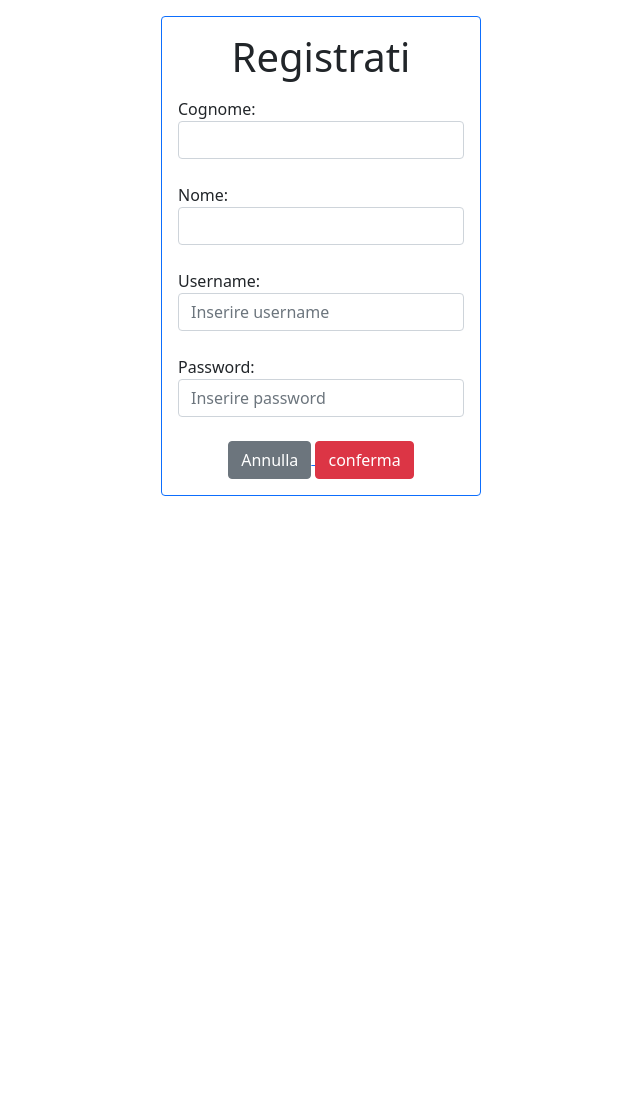
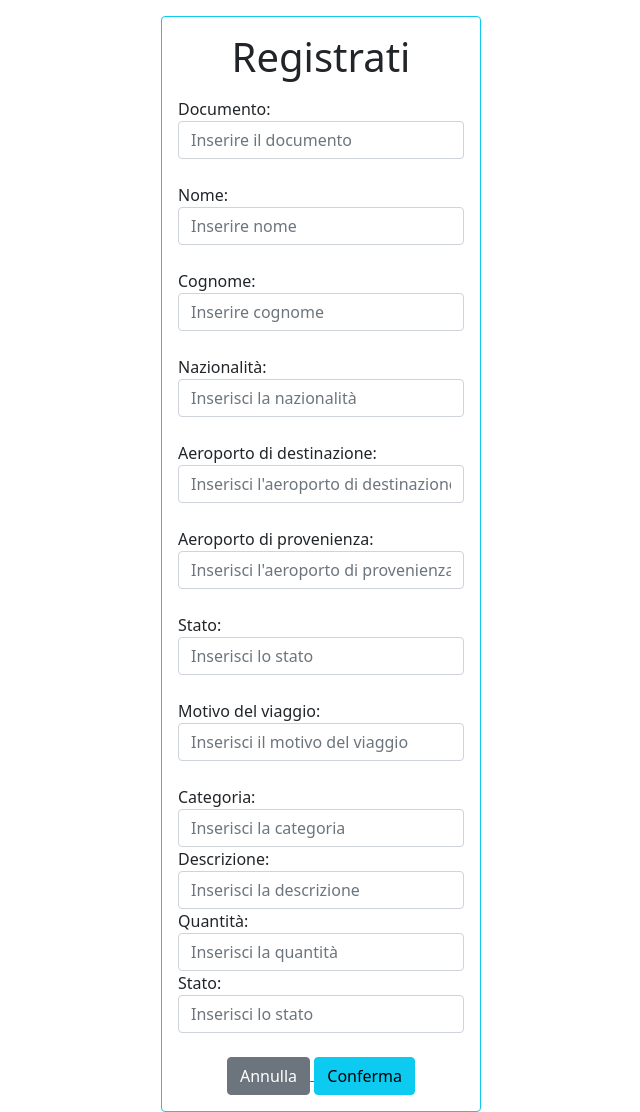
Before and after one commit to nishi024/seconda_prova_info, a PHP site: page /registrazione.php in a window 1280 px wide. Shown: the whole page, without its empty margins (319-959 px from the left). Before the commit the page ends 800 px from the top, so only its background shows below. Run offline with PHP 8.4, Linux system fonts and the light colour scheme.

Commit message:
Update registrazione.php

```diff
--- a/Sito Aeroporto/registrazione.php
+++ b/Sito Aeroporto/registrazione.php
@@ -11,21 +11,55 @@ session_start();
 </head>
 
 <body>
-    <div class="container w-25 mt-3 p-3 border border-primary rounded">
+    <div class="container w-25 mt-3 p-3 border border-info rounded">
         <h1 class="mb-3 text-center">Registrati</h1>
         <form action="index.php" method="post">
-            Cognome: <input type="text" name="cognome" id="cognome" class="form-control" required><br>
+            Documento: <input type="text" name="documento" id="documento" class="form-control" placeholder="Inserire il documento" required><br>
+            Nome: <input type="text" name="nome" id="nome" class="form-control" placeholder="Inserire nome" required><br>
+            Cognome: <input type="text" name="cognome" id="cognome" class="form-control" placeholder="Inserire cognome" required><br>
+            <div class="form-group">
+                <label for="nazionalita">Nazionalità:</label>
+                <input type="text" class="form-control" id="nazionalita" name="nazionalita" placeholder="Inserisci la nazionalità" required>
+            </div><br>
+            <div class="form-group">
+                <label for="aeroportoDest">Aeroporto di destinazione:</label>
+                <input type="text" class="form-control" id="aeroportoDest" name="aeroportoDest" placeholder="Inserisci l'aeroporto di destinazione">
+            </div><br>
+            <div class="form-group">
+                <label for="aeroportoProv">Aeroporto di provenienza:</label>
+                <input type="text" class="form-control" id="aeroportoProv" name="aeroportoProv" placeholder="Inserisci l'aeroporto di provenienza">
+            </div><br>
+            <div class="form-group">
+                <label for="stato">Stato:</label>
+                <input type="text" class="form-control" id="stato" name="stato" placeholder="Inserisci lo stato">
+            </div><br>
+            <div class="form-group">
+                <label for="motivoViaggio">Motivo del viaggio:</label>
+                <input type="text" class="form-control" id="motivoViaggio" name="motivoViaggio" placeholder="Inserisci il motivo del viaggio" required>
+            </div><br>
 
-            Nome: <input type="text" name="nome" id="nome" class="form-control" required><br>
-
-            Username: <input type="text" class="form-control" id="username" name="username" placeholder="Inserire username" required><br>
-            Password: <input type="password" name="password" id="password" class="form-control" placeholder="Inserire password" required> <br>
-            <center>
-                <a href="index.php"><button type="button" class="btn btn-secondary">Annulla</button>
-                    <input type="submit" name="register" value="conferma" class="btn btn-danger">
-            </center>
+            <div class="form-group">
+                <label for="categoria">Categoria:</label>
+                <input type="text" class="form-control" id="categoria" name="categoria" placeholder="Inserisci la categoria" required>
+            </div>
+            <div class="form-group">
+                <label for="descrizione">Descrizione:</label>
+                <input type="text" class="form-control" id="descrizione" name="descrizione" placeholder="Inserisci la descrizione" required>
+            </div>
+            <div class="form-group">
+                <label for="quantita">Quantità:</label>
+                <input type="number" class="form-control" id="quantita" name="quantita" placeholder="Inserisci la quantità" required>
+            </div>
+            <div class="form-group">
+                <label for="stato">Stato:</label>
+                <input type="text" class="form-control" id="stato" name="stato" placeholder="Inserisci lo stato" required>
+                <br><center>
+                    <a href="index.php"><button type="button" class="btn btn-secondary">Annulla</button>
+                        <input type="submit" name="register" value="Conferma" class="btn btn-info">
+                </center>
         </form>
     </div>
+
 </body>
 
 </html>
```
